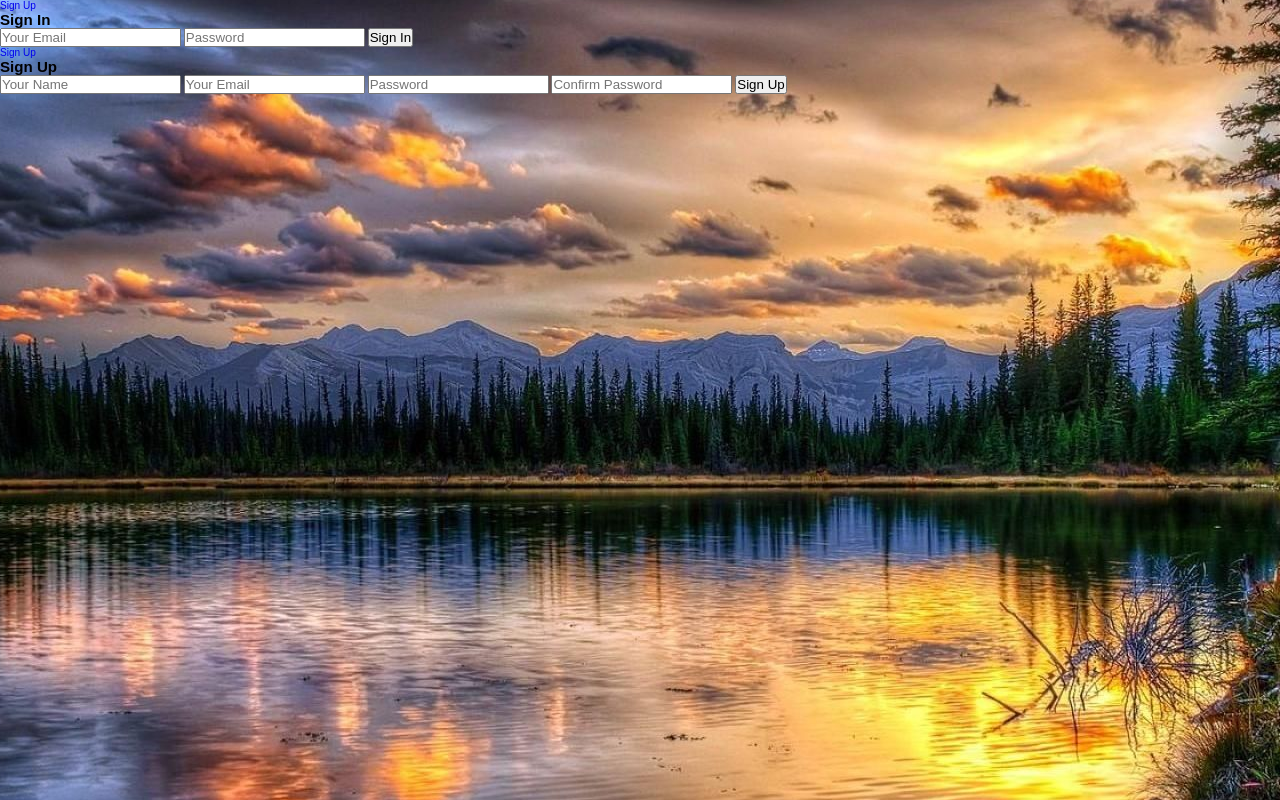
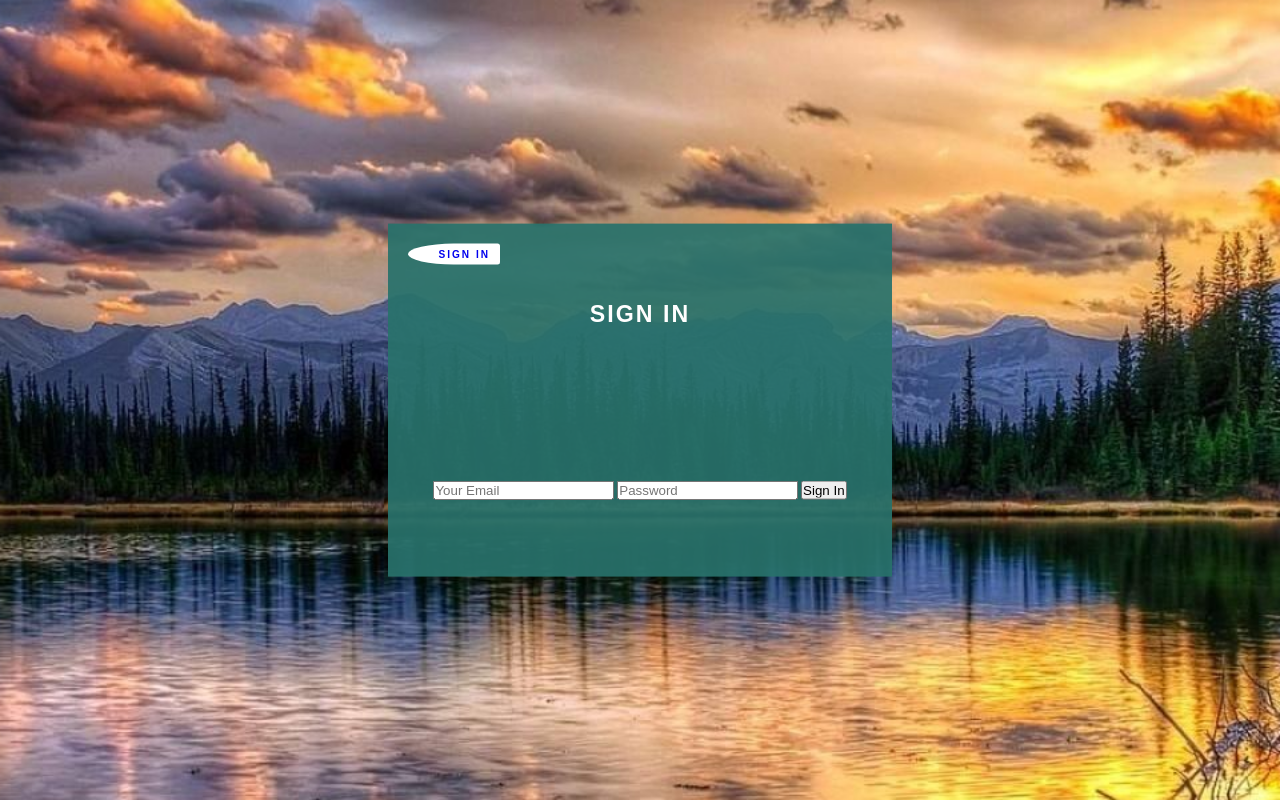
Before and after one commit to fibgit/stunner-app, a plain HTML site: page index.html in a window 1280 px wide. Drawn offline with Linux system fonts and the light colour scheme.

Commit message:
updated index.html and css files

```diff
--- a/index.html
+++ b/index.html
@@ -11,31 +11,26 @@
     <div class="container">
         <div class="forms-wrapper">
             <form class="signin-form">
-                <a href="#" class="singup-btn">Sign Up</a>
+                <a href="#" class="signup-btn">Sign In</a>
                 <h2>Sign In</h2>
-                <div class="input-wrapper">
-                    <input type="text"
-                    placeholder="Your Email"/>
-                    <input type="password"
-                    placeholder="Password"/>
-                    <input type="Submit"value="Sign In"/>
+                <div class="inputs-wrapper">
+                    <input type="text" placeholder="Your Email"/>
+                    <input type="password" placeholder="Password"/>
+                    <input type="submit" value="Sign In"/>
                 </div>
             </form>
-            <form class="signup-form">
-                <a href="#" class="signIn-btn">Sign Up</a>
+
+            <!-- <form class="signup-form">
+                <a href="#" class="signin-btn">Sign Up</a>
                 <h2>Sign Up</h2>
-                <div class="input-wrapper">
-                    <input type="text"
-                    placeholder="Your Name"/>
-                    <input type="text"
-                    placeholder="Your Email"/>
-                    <input type="password"
-                    placeholder="Password"/>
-                    <input type="password"
-                    placeholder="Confirm Password"/>
-                    <input type="Submit"value="Sign Up"/>
+                <div class="inputs-wrapper">
+                    <input type="text" placeholder="Your Name"/>
+                    <input type="text" placeholder="Your Email"/>
+                    <input type="password" placeholder="Password"/>
+                    <input type="password" placeholder="Confirm Password"/>
+                    <input type="submit"value="Sign Up"/>
                 </div>
-            </form>
+            </form> -->
         </div>
     </div>
 
--- a/style.css
+++ b/style.css
@@ -17,8 +17,48 @@ html{
     height: 100vh;
     background: linear-gradient(rgba(31,7,7,0.7),
     rgba(0,0,0,0.7)),
-    url('images/evening.jpeg')centre no-repeat;
-    background-size: cover;
-    background: no-repeat center/150% url("./images/evening.jpeg");
+    url('images/evening.jpeg') center no-repeat;
+    background-size:cover;
+    background: no-repeat center/200% url("./images/evening.jpeg");
 
 }
+
+.forms-wrapper{
+    position: absolute;
+    top: 50%;
+    left: 50%;
+    transform: translate(-50%, -50%);
+
+}
+
+.forms-wrapper form{
+    width: 50rem;
+    height: 35rem;
+    background-color: rgba(40,114,108,0.925);
+    display: flex;
+    flex-direction: column;
+    justify-content: space-around;
+    align-items: center;
+    box-shadow: 0.1rem 0.1rem 0.1rem #fff inset,
+    -0.1rem -0.1rem -0.1rem #fff inset;
+}
+
+form a{
+    position: absolute;
+    top: 2rem;
+    left: 2rem;
+    background-color: #fff;
+    font-weight: 600;
+    text-transform: uppercase;
+    color: rgba(40,114 green,108 blue);
+    letter-spacing:0.2rem ;
+    padding: .5rem 1rem .5rem 3rem;
+    border-radius: 100% 0.5rem 0.5rem 100%;
+}
+
+form h2{
+    font-size: 2.3rem;
+    text-transform: uppercase;
+    letter-spacing: 0.2rem;
+    color: #fff;
+}
```
